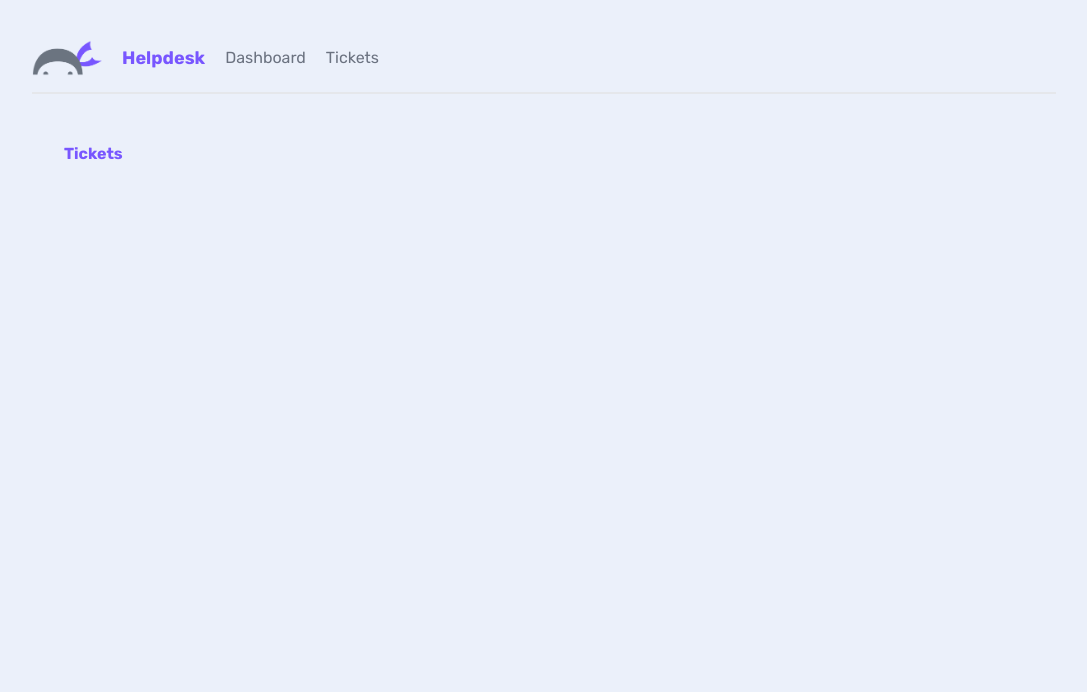
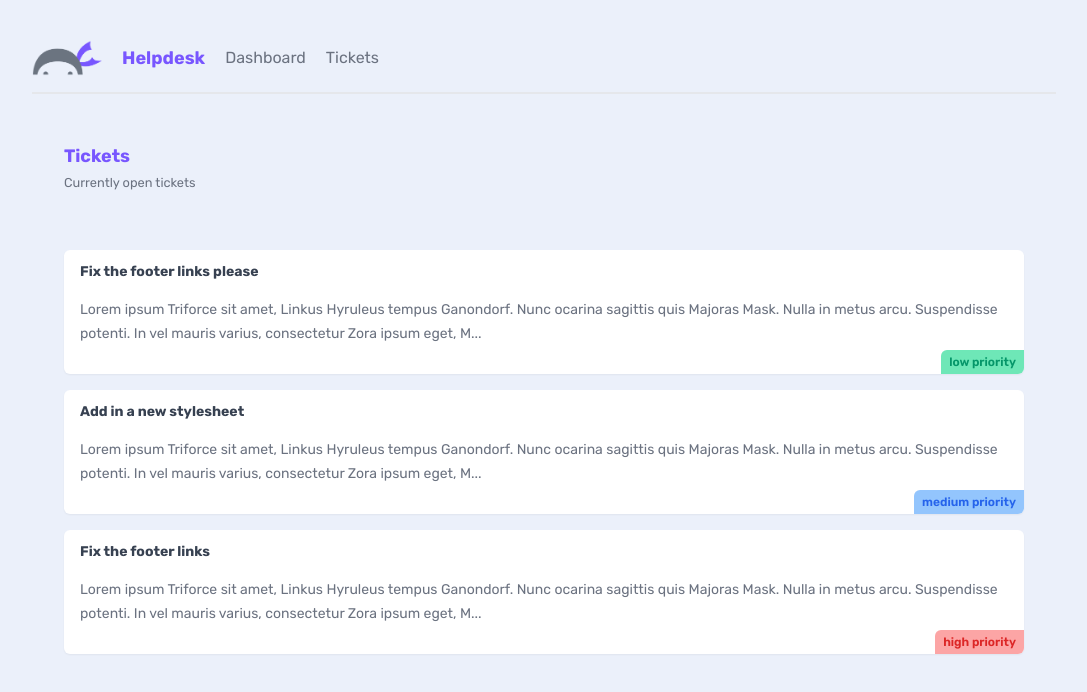
Before and after one commit to PAZHames/next-app-1, a Next.js app: page /tickets in a window 1280 px wide. Shown: the top 692 px of the page, without its empty margins (96-1183 px from the left). Built offline with nearby package versions, Linux system fonts and the light colour scheme; data requests are answered from the project's data file.

Commit message:
created generate static params function - means all routes and pages for tickets are made ahead of time

```diff
--- a/src/app/components/Navbar.jsx
+++ b/src/app/components/Navbar.jsx
@@ -15,7 +15,7 @@
       />
         <h1>Helpdesk</h1>
         <Link href="/">Dashboard</Link>
-        <Link href="/Tickets">Tickets</Link>
+        <Link href="/tickets">Tickets</Link>
     </nav>
   )
 }
--- /dev/null
+++ b/src/app/tickets/TicketList.jsx
@@ -0,0 +1,36 @@
+import Link from "next/link"
+
+async function getTickets() {
+    const res = await fetch('http://localhost:4000/tickets', {
+        next: {
+            revalidate: 0
+            // use 0 to opt out of cache
+        }
+
+    })
+    console.log(res.json)
+    return res.json()
+}
+
+export default async function TicketList() {
+
+    const tickets = await getTickets()
+    return (
+       <>
+       {tickets.map((ticket) => (
+        <div key={ticket.id} className="card my-5">
+            <Link href={`/tickets/${ticket.id}`}>
+            <h3>{ticket.title}</h3>
+            <p>{ticket.body.slice(0,200)}...</p>
+            <div className={`pill ${ticket.priority}`}>
+                {ticket.priority} priority
+            </div>
+            </Link>
+        </div>
+       ))}
+       {tickets.length ===0 && (
+        <p className="text-center">There are no open tickets, yay!</p>
+       )}
+       </>
+    )
+}
--- /dev/null
+++ b/src/app/tickets/[id]/page.jsx
@@ -0,0 +1,47 @@
+import { notFound } from "next/navigation"
+
+export const dynamicParams = true
+
+export async function generateStaticParams() {
+    const res = await fetch('http://localhost:4000/tickets/')
+
+    const tickets = await res.json()
+
+    return tickets.map((ticket) => ({
+        id: ticket.id
+    }))
+}
+
+async function getTicket(id) {
+    const res = await fetch('http://localhost:4000/tickets/' + id, {
+        next: {
+            revalidate: 60
+        }
+    })
+
+    if (!res.ok) {
+        notFound()
+    }
+
+    return res.json()
+}
+
+export default async function TicketDetails({ params }) {
+    const ticket = await getTicket(params.id)
+
+    return (
+        <main>
+            <nav>
+                <h2>Ticket Details</h2>
+            </nav>
+            <div className="card">
+                <h3>{ticket.title}</h3>
+                <small>Created by {ticket.user_email}</small>
+                <p>{ticket.body}</p>
+                <div className={`pill ${ticket.priority}`}>
+                    {ticket.priority} priority
+                </div>
+            </div>
+        </main>
+    )
+    }
--- a/src/app/tickets/page.jsx
+++ b/src/app/tickets/page.jsx
@@ -1,9 +1,15 @@
-import React from 'react'
+import TicketList from './TicketList';
 
 export default function Tickets() {
   return (
     <main>
-    <h2> Tickets</h2>
+        <nav>
+            <div>
+                <h2>Tickets</h2>
+                <p><small>Currently open tickets</small></p>
+                </div>
+        </nav>
+        <TicketList/>
     </main>
   )
 }
```
Also changed, not shown: package.json (+6 -5 lines), 1 other file (tests, documents, lock files or other folders).
